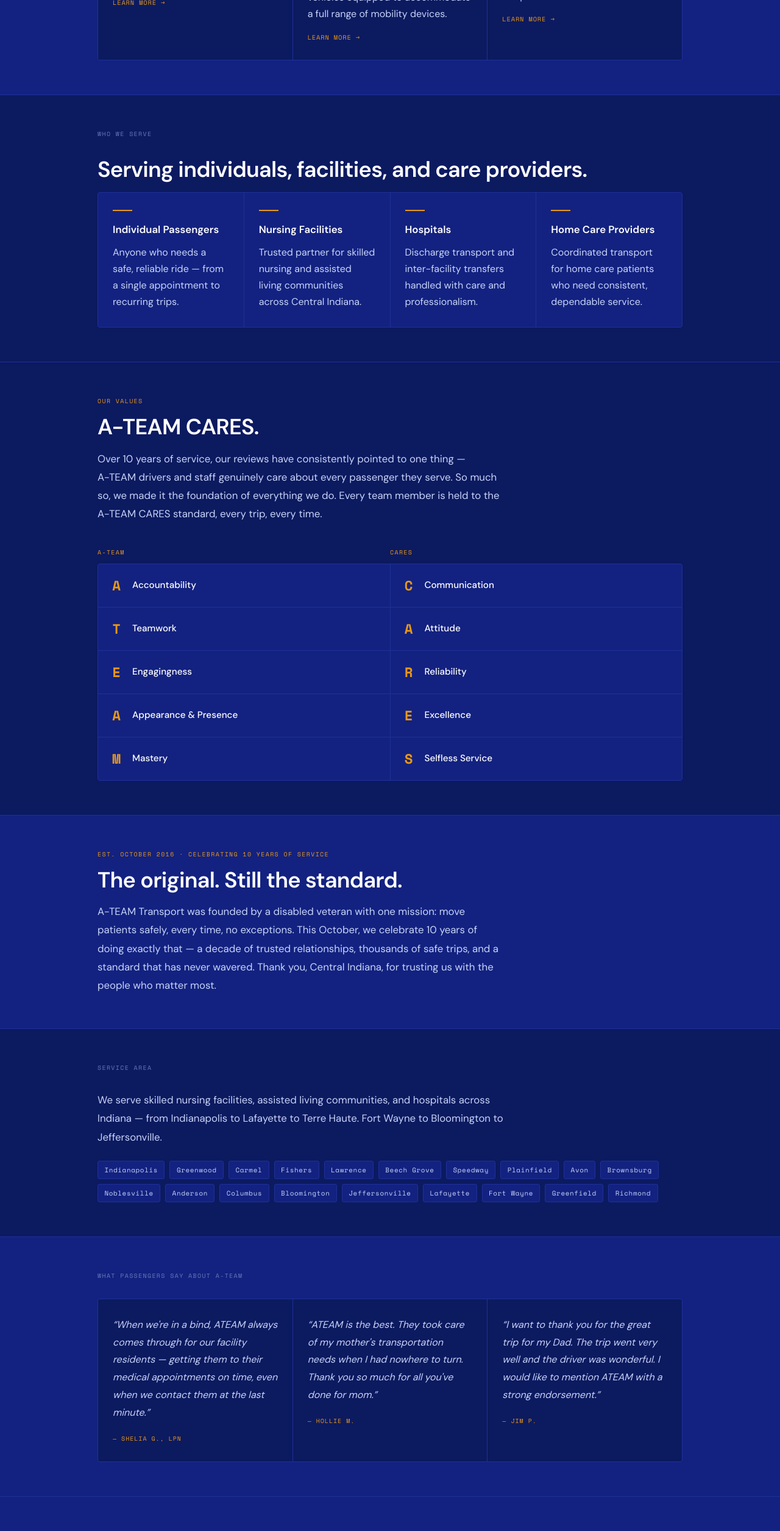
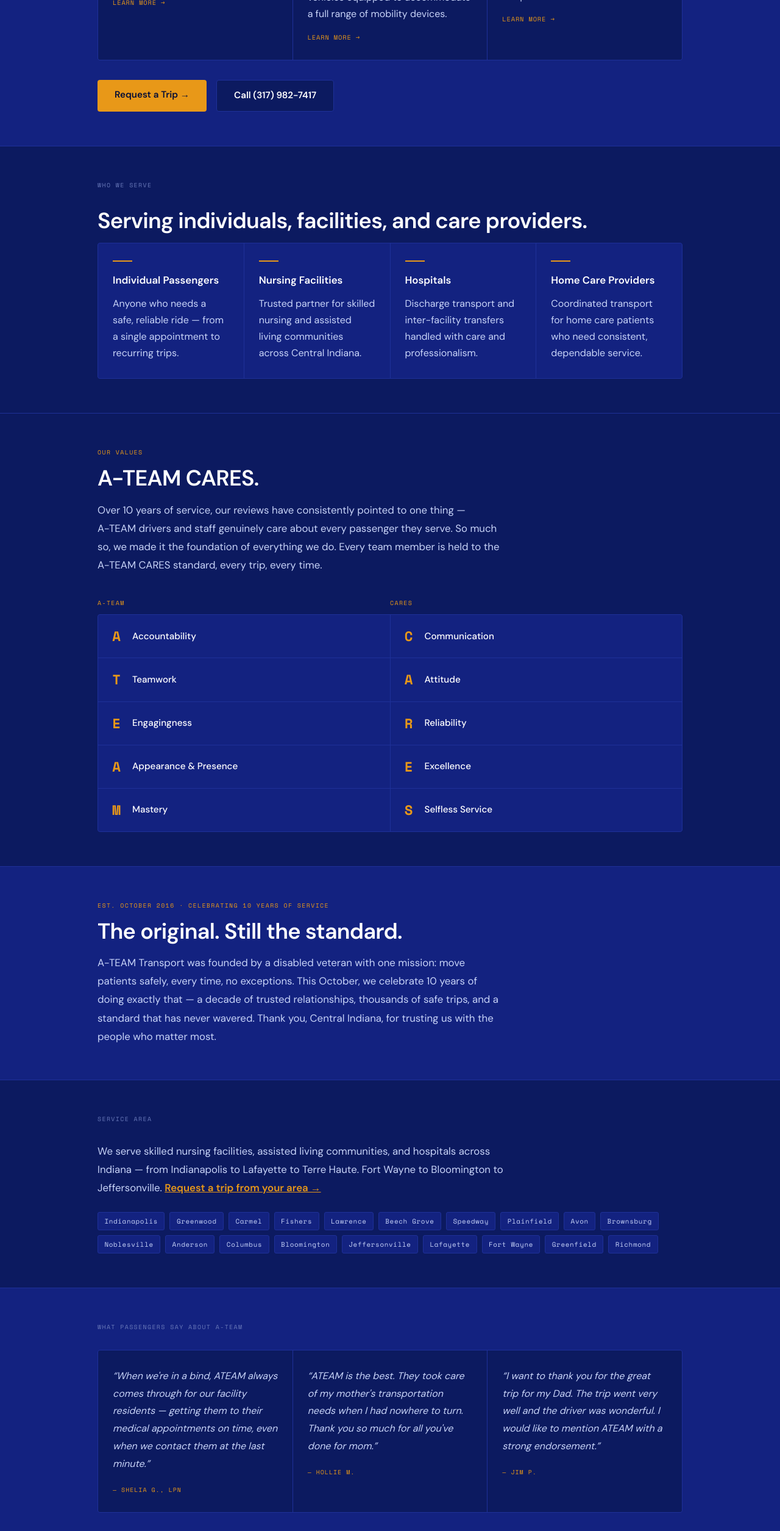
Before and after one commit to godfathereltee/ateam-transport, a Next.js app: page / in a window 1280 px wide. Shown: the part 1820-4330 px from the top of the page at 61% size. Built offline with nearby package versions, Linux system fonts and the light colour scheme.

Commit message:
Add CTAs after Services, Testimonials, and in Service Area sections

```diff
--- a/src/app/page.tsx
+++ b/src/app/page.tsx
@@ -90,6 +90,14 @@
               </a>
             ))}
           </div>
+          <div style={{ marginTop: '2rem', display: 'flex', gap: '1rem', flexWrap: 'wrap' }}>
+            <Link href="/book" style={{ background: 'var(--accent)', color: 'var(--accent-fg)', padding: '.75rem 1.75rem', borderRadius: '4px', textDecoration: 'none', fontWeight: 700, fontSize: '.95rem' }}>
+              Request a Trip →
+            </Link>
+            <a href="tel:3179827417" style={{ border: '1px solid var(--border)', color: 'var(--text)', padding: '.75rem 1.75rem', borderRadius: '4px', textDecoration: 'none', fontWeight: 600, fontSize: '.95rem', background: 'var(--bg)' }}>
+              Call (317) 982-7417
+            </a>
+          </div>
         </div>
       </section>
 
@@ -168,7 +176,8 @@
         <div style={S.wrap}>
           <div style={S.label}>Service Area</div>
           <p style={{ ...S.body, marginBottom: '1.5rem', maxWidth: '58ch' }}>
-            We serve skilled nursing facilities, assisted living communities, and hospitals across Indiana — from Indianapolis to Lafayette to Terre Haute. Fort Wayne to Bloomington to Jeffersonville.
+            We serve skilled nursing facilities, assisted living communities, and hospitals across Indiana — from Indianapolis to Lafayette to Terre Haute. Fort Wayne to Bloomington to Jeffersonville.{' '}
+            <Link href="/book" style={{ color: 'var(--accent)', textDecoration: 'underline', fontWeight: 600 }}>Request a trip from your area →</Link>
           </p>
           <div style={{ display: 'flex', flexWrap: 'wrap', gap: '.5rem' }}>
             {['Indianapolis', 'Greenwood', 'Carmel', 'Fishers', 'Lawrence', 'Beech Grove', 'Speedway', 'Plainfield', 'Avon', 'Brownsburg', 'Noblesville', 'Anderson', 'Columbus', 'Bloomington', 'Jeffersonville', 'Lafayette', 'Fort Wayne', 'Greenfield', 'Richmond'].map(city => (
@@ -194,6 +203,14 @@
               </div>
             ))}
           </div>
+          <div style={{ marginTop: '2rem', display: 'flex', gap: '1rem', flexWrap: 'wrap', alignItems: 'center' }}>
+            <Link href="/book" style={{ background: 'var(--accent)', color: 'var(--accent-fg)', padding: '.75rem 1.75rem', borderRadius: '4px', textDecoration: 'none', fontWeight: 700, fontSize: '.95rem' }}>
+              Request a Trip →
+            </Link>
+            <a href="tel:3179827417" style={{ color: 'var(--text-2)', textDecoration: 'none', fontSize: '.9rem', fontFamily: 'var(--font-mono)' }}>
+              or call (317) 982-7417
+            </a>
+          </div>
         </div>
       </section>
 
```
